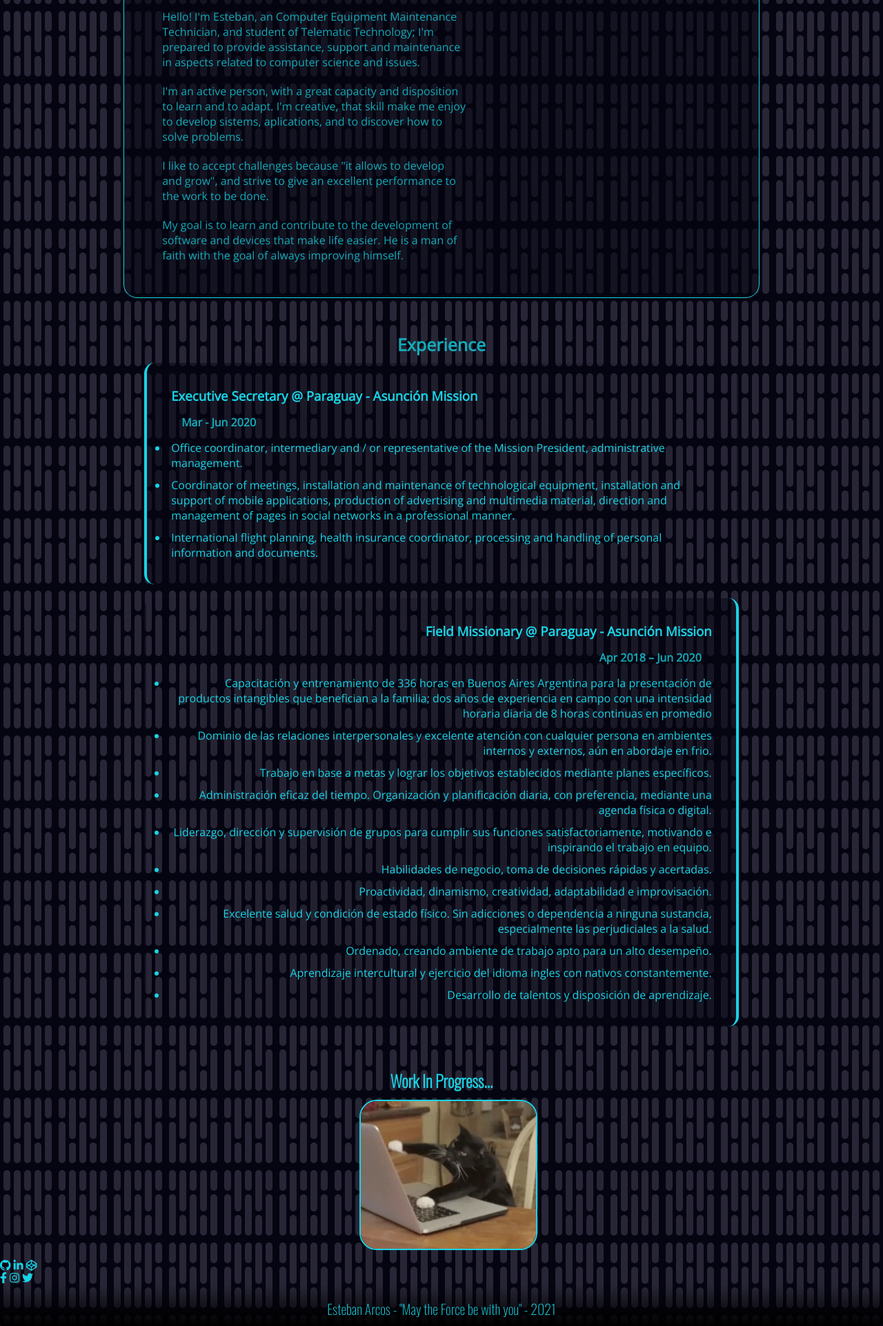
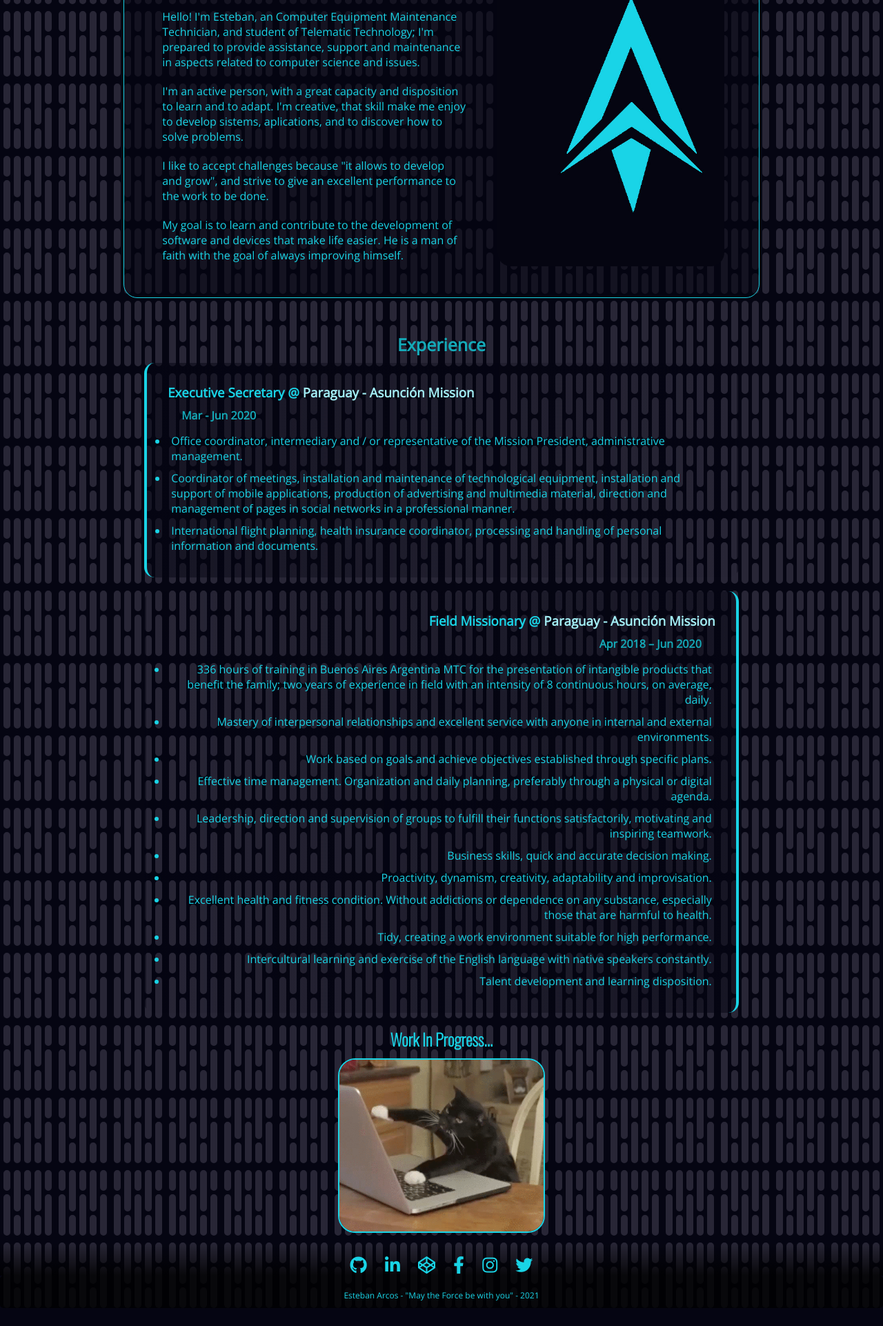
Before and after one commit to Arcaurus99/web_page, a plain HTML site: page index.html in a window 1280 px wide. Shown: the part 724-2646 px from the top of the page at 69% size. After the commit the page ends 2620 px from the top, so only its background shows below. Drawn offline with nearby package versions, Linux system fonts and the light colour scheme.

Commit message:
The responsive custom of presentation and experience is ready, add scroll reveal

```diff
--- a/css/styles.css
+++ b/css/styles.css
@@ -154,7 +154,7 @@ header ul {
 	font-size: 30px;
 }
 
-/*------ INFORMACIÓN -----*/
+/*------						INFORMACIÓN								-----*/
 .information {
 	margin: 0 7%;
 	padding: 0 7%;
@@ -180,6 +180,7 @@ header ul {
 }
 
 .about-me h2 {
+	color: #a3eef5;
 	padding: 10px;
 	padding-left: 25px;
 	margin-bottom: 15px;
@@ -187,14 +188,14 @@ header ul {
 
 .about-me p {
 	padding: 10px;
-	color: #14aab8;
+	color: #19d4e6;
 }
 
 .me {
 	width: 40%;
 	margin: 5px 20px;
 	padding: 20px;
-	background: url(./../Images/logo/newlogo-basedarkblue-brilliant_2.jpg);
+	background: url(./../Images/logo/logo_size.jpg);
 	background-size: cover;
 	border-radius: 20px;
 	transition: background 0.7s;
@@ -206,11 +207,7 @@ header ul {
 }
 
 .me-picture {
-	width: 100%
-}
-
-.me-picture:hover {
-
+	width: 100% /*DESACTIVADA*/
 }
 
 .experience {
@@ -227,11 +224,20 @@ header ul {
 
 }
 
-.experience h3 {
+.xp-bussiness {    /*h3*/
 	padding: 5px;
 }
 
-.experience h4 {
+.business {
+	cursor: pointer;
+	color: #a3eef5;
+}
+
+.business:hover {
+	text-shadow: 0 0 2px #19d4e6;
+}
+
+.dates {             /*h4*/
 	padding: 10px 20px;
 	color: #14aab8;
 }
@@ -259,6 +265,11 @@ header ul {
 	border-right: 2px solid #19d4e6;
 }
 
+.xp-first div h3 {
+	float: left;
+}
+
+
 .xp-last {
 	background: linear-gradient(to left, rgba(5, 5, 18, 0.5), transparent);
 	border-right: 4px solid #19d4e6;
@@ -267,6 +278,7 @@ header ul {
 	transition: background;
 	transition: border-left 1s;
 	margin-bottom: 0;
+	float: right;
 }
 
 .xp-last:hover {
@@ -274,13 +286,16 @@ header ul {
 	border-left: 2px solid #19d4e6;
 }
 
-
+.xp-last div h3 {
+	float: right;
+}
 
 /*WORK IN PROGRESS*/
 .work-in-p {
-	padding: 0 36%;
+	margin: auto;
 	flex-direction: column;
 	align-items: center;
+	width: 300px;
 }
 
 .work-in-p h2 {
@@ -292,29 +307,48 @@ header ul {
 	border-radius: 25px;
 	border: 2px solid #19d4e6;
 	width: 100%;
+	margin: 10px 0;
+}
+
+.enlaces {
+	width: 100%;
+	padding: 20px 20px;
+	padding-bottom: 0;
+	justify-content: space-between;
+	background: linear-gradient(transparent, rgba(0, 0, 0, 0.8));
+
+}
+
+.enlaces div {
+	margin: auto;
+	width: 285px;
+}
+
+.enlaces div a {
+	font-size: 25px;
 	margin: 10px;
 }
 
-/*FOOTER*/
+/* 						FOOTER  					*/
 footer {
 	margin: auto;
 	width: 100%;
-	font-size: 20px;
+	font-size: 75%;
 	border-radius: 5px;
-	background: linear-gradient(transparent, #000);
+	background: rgba(0, 0, 0, 0.8);
 	color:#19d4e6;
 	clear:both;
 	padding-top: 20px;
 	padding-bottom: 10px;
 	text-align:center;
-	font-family: 'Oswald', sans-serif;
-}
+	font-family: 'Open Sans', sans-serif;}
 
-/* RESPONSIVE */
+/*                   RESPONSIVE                   */
 @media (max-width: 700px) {
 
 	.menu-btn {
 		display: flex;
+		width: 0%;
 	}
 
 	.nav-name {
@@ -376,4 +410,34 @@ footer {
 		flex-direction: column;
 		align-items: center;
 	}
+
+	.presentation {
+		display: block;
+		height: 950px;
+	}
+
+	.about-me {
+		padding: 0;
+		width: 100%;
+		font-size: 100%;
+		text-align: center;
+	}
+
+	.about-me h2 {
+		padding: 0;
+		font-size: 30px;
+
+	}
+
+	.me {
+		display: block;
+		margin: 10px 0;
+		width: 100%;
+		height: 270px;
+		background-size: cover;
+	}
+
+	.experience {
+		padding: 40px 0;
+	}
 }
--- a/index.html
+++ b/index.html
@@ -67,9 +67,9 @@
 			<div class="presentation">
 				<div class="about-me">
 					<h2>About Me</h2>
-					<p>Hello! I'm Esteban, an Computer Equipment Maintenance Technician, and student of Telematic Technology; I'm prepared to provide assistance, support and maintenance in aspects related to computer science and issues.</p>
+					<p class="">Hello! I'm Esteban, an Computer Equipment Maintenance Technician, and student of Telematic Technology; I'm prepared to provide assistance, support and maintenance in aspects related to computer science and issues.</p>
 					<p>I'm an active person, with a great capacity and disposition to learn and to adapt. I'm creative, that skill make me enjoy to develop sistems, aplications, and to discover how to solve problems.</p>
-					<p> I like to accept challenges because "it allows to develop and grow", and strive to give an excellent performance to the work to be done. </p>
+					<p class=""> I like to accept challenges because "it allows to develop and grow", and strive to give an excellent performance to the work to be done. </p>
 					<p> My goal is to learn and contribute to the development of software and devices that make life easier. He is a man of faith with the goal of always improving himself.</p>
 				</div>
 				<div class="me">
@@ -79,8 +79,13 @@
 			<div class="experience">
 				<h2>Experience</h2>
 				<div class="xp-first">
-					<h3>Executive Secretary @ Paraguay - Asunción Mission</h3>
-					<h4>Mar - Jun 2020</h4>
+					<h3 class="xp-business">
+						<span>Executive Secretary</span>
+						<span> @
+							<a class="business">Paraguay - Asunción Mission</a>
+						</span>
+					</h3>
+					<h4 class="dates">Mar - Jun 2020</h4>
 					<ul>
 						<li>Office coordinator, intermediary and / or representative of the Mission President, administrative management.</li>
 						<li>Coordinator of meetings, installation and maintenance of technological equipment, installation and support of mobile applications, production of advertising and multimedia material, direction and management of pages in social networks in a professional manner.</li>
@@ -88,20 +93,25 @@
 					</ul>
 				</div>
 				<div class="xp-last">
-					<h3>Field Missionary @ Paraguay - Asunción Mission</h3>
-					<h4>Apr 2018 – Jun 2020</h4>
+					<h3 class="xp-business">
+						<span>Field Missionary</span>
+						<span> @
+							<a class="business">Paraguay - Asunción Mission</a>
+						</span>
+					</h3>
+					<h4 class="dates">Apr 2018 – Jun 2020</h4>
 					<ul>
-						<li>Capacitación y entrenamiento de 336 horas en Buenos Aires Argentina para la presentación de productos intangibles que benefician a la familia; dos años de experiencia en campo con una intensidad horaria diaria de 8 horas continuas en promedio</li>
-						<li>Dominio de las relaciones interpersonales y excelente atención con cualquier persona en ambientes internos y externos, aún en abordaje en frio.</li>
-						<li>Trabajo en base a metas y lograr los objetivos establecidos mediante planes específicos.</li>
-						<li>Administración eficaz del tiempo. Organización y planificación diaria, con preferencia, mediante una agenda física o digital.</li>
-						<li>Liderazgo, dirección y supervisión de grupos para cumplir sus funciones satisfactoriamente, motivando e inspirando el trabajo en equipo.</li>
-						<li>Habilidades de negocio, toma de decisiones rápidas y acertadas. </li>
-						<li>Proactividad, dinamismo, creatividad, adaptabilidad e improvisación.</li>
-						<li>Excelente salud y condición de estado físico. Sin adicciones o dependencia a ninguna sustancia, especialmente las perjudiciales a la salud.</li>
-						<li>Ordenado, creando ambiente de trabajo apto para un alto desempeño.</li>
-						<li>Aprendizaje intercultural y ejercicio del idioma ingles con nativos constantemente.</li>
-						<li>Desarrollo de talentos y disposición de aprendizaje.</li>
+						<li>336 hours of training in Buenos Aires Argentina MTC for the presentation of intangible products that benefit the family; two years of experience in field with an  intensity of 8 continuous hours, on average, daily.</li>
+						<li>Mastery of interpersonal relationships and excellent service with anyone in internal and external environments.</li>
+						<li>Work based on goals and achieve objectives established through specific plans.</li>
+						<li>Effective time management. Organization and daily planning, preferably through a physical or digital agenda.</li>
+						<li>Leadership, direction and supervision of groups to fulfill their functions satisfactorily, motivating and inspiring teamwork.</li>
+						<li>Business skills, quick and accurate decision making.</li>
+						<li>Proactivity, dynamism, creativity, adaptability and improvisation.</li>
+						<li>Excellent health and fitness condition. Without addictions or dependence on any substance, especially those that are harmful to health.</li>
+						<li>Tidy, creating a work environment suitable for high performance.</li>
+						<li>Intercultural learning and exercise of the English language with native speakers constantly.</li>
+						<li>Talent development and learning disposition.</li>
 					</ul>
 				</div>
 			</div>
@@ -113,7 +123,7 @@
 		<!-- SOCIAL -->
 		<div class="enlaces">
 			<p></p>
-			<div class="work">
+			<div>
 				<a href="#">
 					<i class="fab fa-github"></i>
 				</a>
@@ -123,8 +133,6 @@
 				<a href="#">
 					<i class="fab fa-codepen"></i>
 				</a>
-			</div>
-			<div class="social">
 				<a href="#">
 					<i class="fab fa-facebook-f"></i>
 				</a>
@@ -141,6 +149,9 @@
 				<p> Esteban Arcos - "May the Force be with you" - 2021 </p>
 			</div>
 		</footer>
+		<!-- SCROLL REVEAL -->
+		<script src="https://unpkg.com/scrollreveal"></script>
+		<!-- CUSTOM JS -->
 		<script type="main.js"></script>
 	</body>
 </html>
```
Also changed, not shown: css/main.js (+7 -0 lines), Images/logo/logo_size.jpg (renamed from Images/logo/logo-size.jpg), 3 other files.
